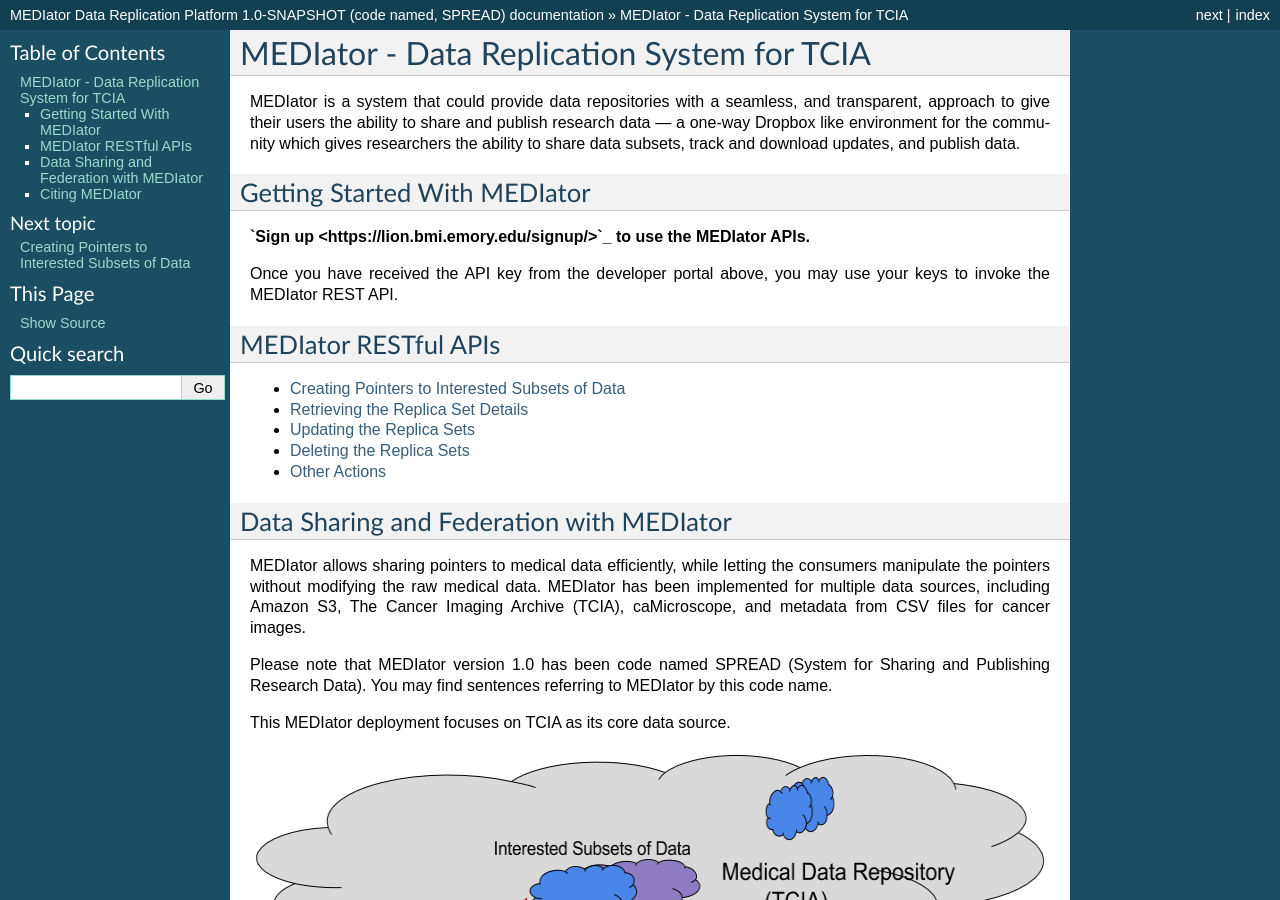
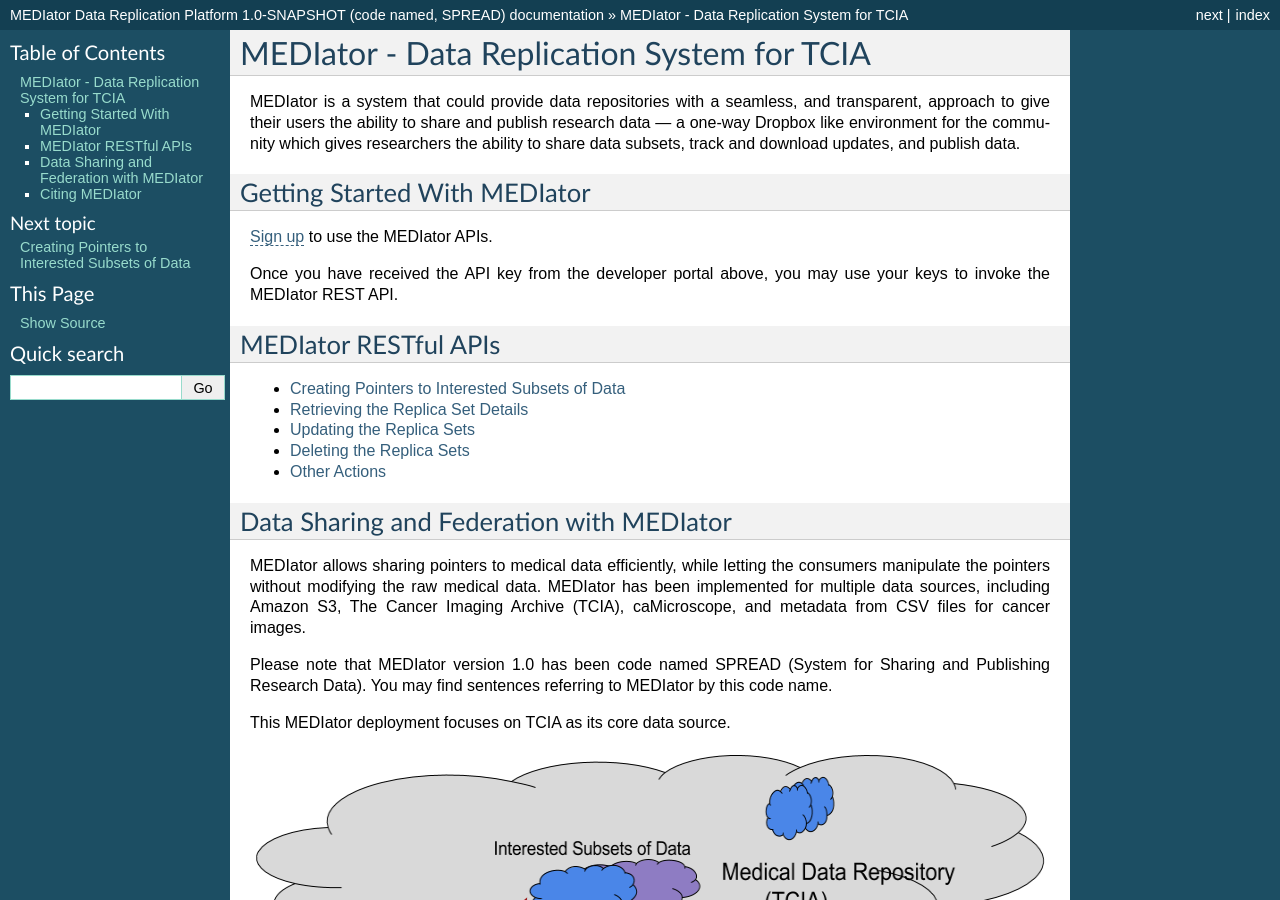
Before and after one commit to pradeeban/tcia-mediator, a Sphinx documentation site: the page built from docs/source/index.rst, in a window 1280 px wide and 900 px high. Built offline with Sphinx 7.4.7, drawn with Linux system fonts in a browser that asks for light colours.

Commit message:
Include sign up link.

```diff
--- a/docs/source/index.rst
+++ b/docs/source/index.rst
@@ -15,7 +15,7 @@
 Getting Started With MEDIator
 #############################
 
-**`Sign up <https://lion.bmi.emory.edu/signup/>`_ to use the MEDIator APIs.**
+`Sign up <https://lion.bmi.emory.edu/signup/>`_ to use the MEDIator APIs.
 
 Once you have received the API key from the developer portal above, you may use your keys to invoke the MEDIator REST API.
 
```
